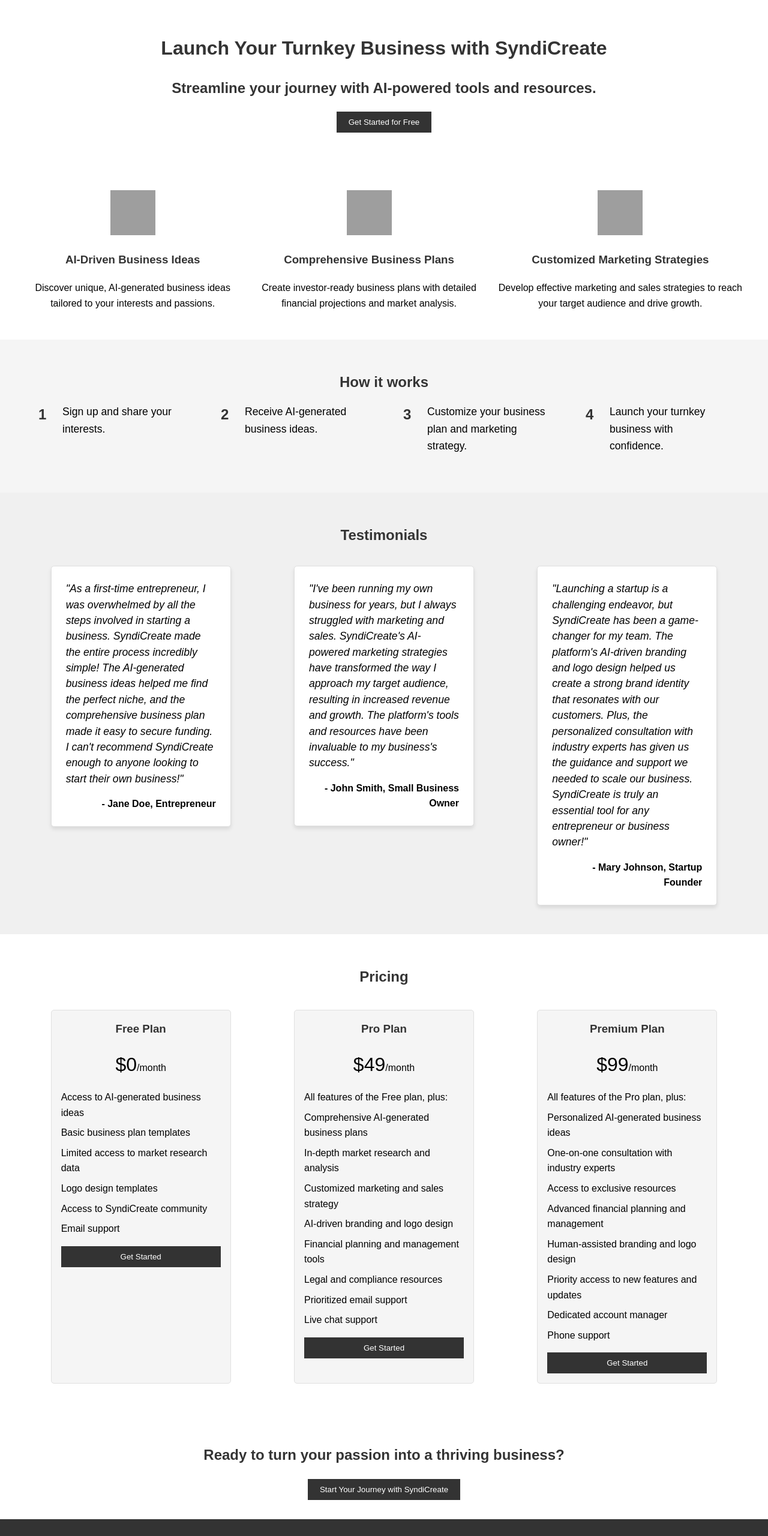
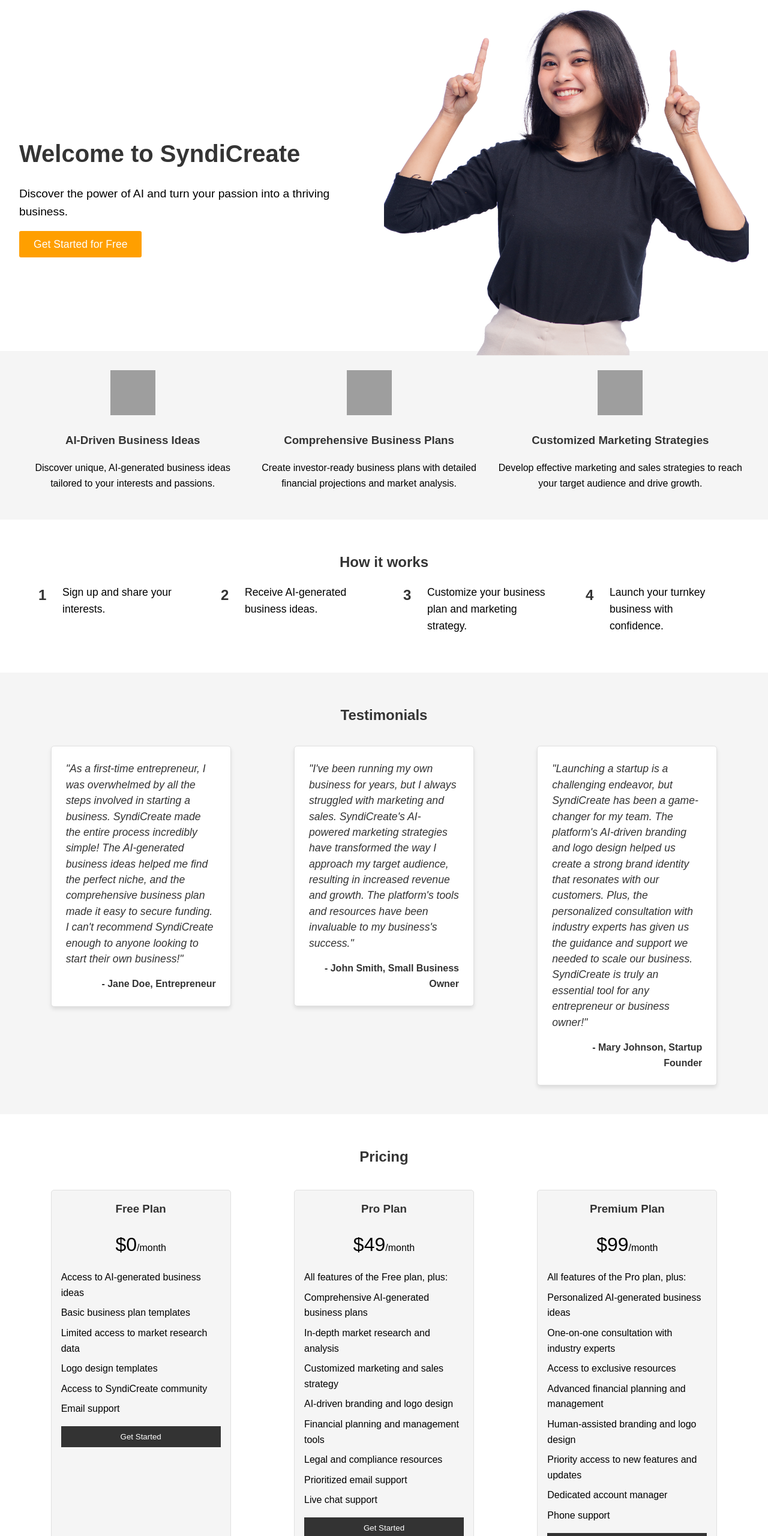
Before and after one commit to traagel/SyndiCreate, a plain HTML site: page index.html in a window 1280 px wide. Shown: the part 120-2680 px from the top of the page at 60% size. Drawn offline with Linux system fonts and the light colour scheme; grey boxes are pictures that could not be loaded.

Commit message:
Add files via upload

```diff
--- a/index.html
+++ b/index.html
@@ -20,16 +20,23 @@
         </ul>
     </nav>
 
-    <!-- Header -->
-    <header>
-        <h1>Launch Your Turnkey Business with SyndiCreate</h1>
-        <h2>Streamline your journey with AI-powered tools and resources.</h2>
-        <button>Get Started for Free</button>
-    </header>
+<!-- Header -->
+<header id="header">
+    <div class="header-content">
+        <div class="header-text">
+            <h1>Welcome to SyndiCreate</h1>
+            <p>Discover the power of AI and turn your passion into a thriving business.</p>
+            <a href="#cta" class="get-started">Get Started for Free</a>
+        </div>
+        <div class="header-image">
+            <img src="syndi_hero.png" alt="Hero Image Description" width="1000" height="1000" />
+        </div>
+    </div>
+</header>
 
     <!-- Features -->
     <section id="features">
-        <div>
+		<div>
             <img src="https://cdn-icons-png.flaticon.com/512/4616/4616790.png" alt="AI-Driven Business Ideas">
             <h3>AI-Driven Business Ideas</h3>
             <p>Discover unique, AI-generated business ideas tailored to your interests and passions.</p>
@@ -135,11 +142,25 @@
     </div>
 </section>
 
-    <!-- Call-to-action -->
-    <section id="cta">
-        <h2>Ready to turn your passion into a thriving business?</h2>
-        <button>Start Your Journey with SyndiCreate</button>
-    </section>
+<!-- Call to Action -->
+<section id="cta">
+    <div class="cta-content">
+        <h2>Ready to Turn Your Ideas into Reality?</h2>
+        <p>Don't miss out on the opportunity to launch your dream business with SyndiCreate's AI-powered tools and resources. Sign up today to:</p>
+        <ul>
+            <li>Discover innovative business ideas tailored to your interests</li>
+            <li>Create comprehensive business plans in minutes</li>
+            <li>Develop effective marketing strategies to reach your target audience</li>
+            <li>Get personalized support from industry experts</li>
+            <li>Join a vibrant community of like-minded entrepreneurs</li>
+        </ul>
+        <p>Don't let uncertainty hold you back. Start building your business empire with SyndiCreate today!</p>
+    </div>
+    <div class="cta-button">
+        <button>Get Started for Free</button>
+    </div>
+</section>
+
 
     <!-- Footer -->
     <footer>
--- a/styles.css
+++ b/styles.css
@@ -40,21 +40,73 @@ nav ul li a {
 }
 
 /* Header */
-header {
-    text-align: center;
-    padding: 4rem;
-    background-image: url('header-background.jpg');
-    background-size: cover;
-    background-position: center;
-    color: #fff;
+#header {
+    padding: 2rem;
+    display: flex;
+    justify-content: center;
+    align-items: center;
+    flex-wrap: wrap;
+	margin-bottom: -4rem;
 }
 
-header button {
-    background-color: #333;
+.header-content {
+    display: flex;
+    justify-content: space-between;
+    align-items: center;
+    flex-wrap: wrap;
+}
+
+.header-text {
+    max-width: 50%;
+    padding-right: 2rem;
+    box-sizing: border-box;
+}
+
+.header-text h1 {
+    font-size: 2.5rem;
+    margin-bottom: 1rem;
+}
+
+.header-text p {
+    font-size: 1.2rem;
+    margin-bottom: 1.5rem;
+}
+
+.get-started {
+    background-color: #ff9f00; /* Change to a color that matches your brand identity */
     color: #fff;
-    border: none;
-    padding: 10px 20px;
-    cursor: pointer;
+    padding: 12px 24px;
+    text-decoration: none;
+    font-size: 1.1rem;
+    border-radius: 3px;
+    transition: background-color 0.3s;
+}
+
+.get-started:hover {
+    background-color: #ff7f00; /* Change to a slightly darker color for hover effect */
+}
+
+.header-image {
+    max-width: 50%;
+}
+
+.header-image img {
+    width: 100%;
+    height: auto;
+}
+
+/* Responsive layout for smaller screens */
+@media (max-width: 768px) {
+    .header-text {
+        max-width: 100%;
+        padding-right: 0;
+        text-align: center;
+    }
+
+    .header-image {
+        max-width: 100%;
+        margin-top: 2rem;
+    }
 }
 
 /* Features */
@@ -62,6 +114,8 @@ header button {
     display: flex;
     justify-content: space-around;
     padding: 2rem;
+	background-color: #f5f5f5;
+	text-align: center;
 }
 
 #features img {
@@ -74,10 +128,9 @@ header button {
 }
 
 /* How it works */
-/* How it works */
 #how-it-works {
     padding: 2rem;
-    background-color: #f5f5f5;
+    background-color: #fff;
     text-align: center;
 }
 
@@ -116,7 +169,7 @@ header button {
 /* Testimonials */
 #testimonials {
     padding: 2rem;
-    background-color: #f0f0f0;
+    background-color: #f5f5f5;
     text-align: center;
 }
 
@@ -149,6 +202,7 @@ header button {
     line-height: 1.5;
     margin: 0 0 1rem 0;
     text-align: left;
+	color: #333;
 }
 
 .testimonial p {
@@ -156,6 +210,7 @@ header button {
     text-align: right;
     margin: 0;
     font-weight: bold;
+	color: #333;
 }
 
 /* Pricing */
@@ -163,18 +218,60 @@ header button {
     padding: 2rem;
 }
 
-/* Call-to-action */
+/* Call to Action */
 #cta {
+    padding: 2rem;
+    background-color: #f5f5f5; /* Change to a color that matches your brand identity */
+    color: #333; /* Change to a color that contrasts the background for better readability */
     text-align: center;
-    padding: 2rem;
 }
 
-#cta button {
-    background-color: #333;
+.cta-content {
+    max-width: 800px;
+    margin: 0 auto;
+    text-align: left;
+}
+
+.cta-content h2 {
+    margin-bottom: 1rem;
+    font-size: 2rem;
+}
+
+.cta-content ul {
+    list-style: none;
+    padding: 0;
+    margin-bottom: 1rem;
+}
+
+.cta-content li {
+    padding-left: 1rem;
+    text-indent: -1rem;
+    margin-bottom: 0.5rem;
+}
+
+.cta-content li:before {
+    content: '✓';
+    padding-right: 0.5rem;
+}
+
+.cta-button {
+    text-align: center;
+    margin-top: 1rem;
+}
+
+.cta-button button {
+    background-color: #ff9f00; /* Change to a color that matches your brand identity */
     color: #fff;
     border: none;
-    padding: 10px 20px;
+    padding: 12px 24px;
+    font-size: 1.1rem;
     cursor: pointer;
+    transition: background-color 0.3s;
+    border-radius: 3px;
+}
+
+.cta-button button:hover {
+    background-color: #ff7f00; /* Change to a slightly darker color for hover effect */
 }
 
 /* Footer */
```
Also changed, not shown: syndi_hero.png (added).
